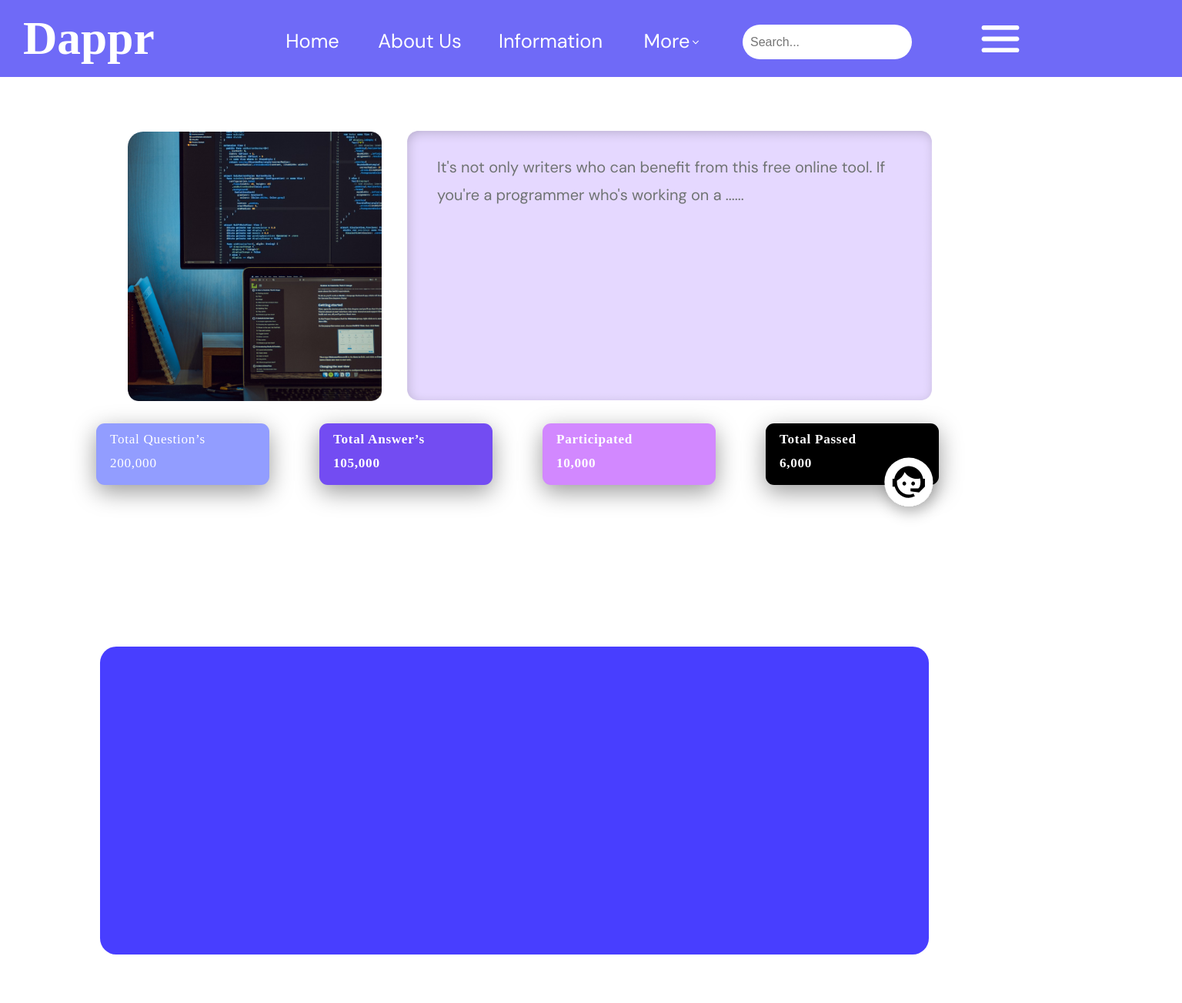
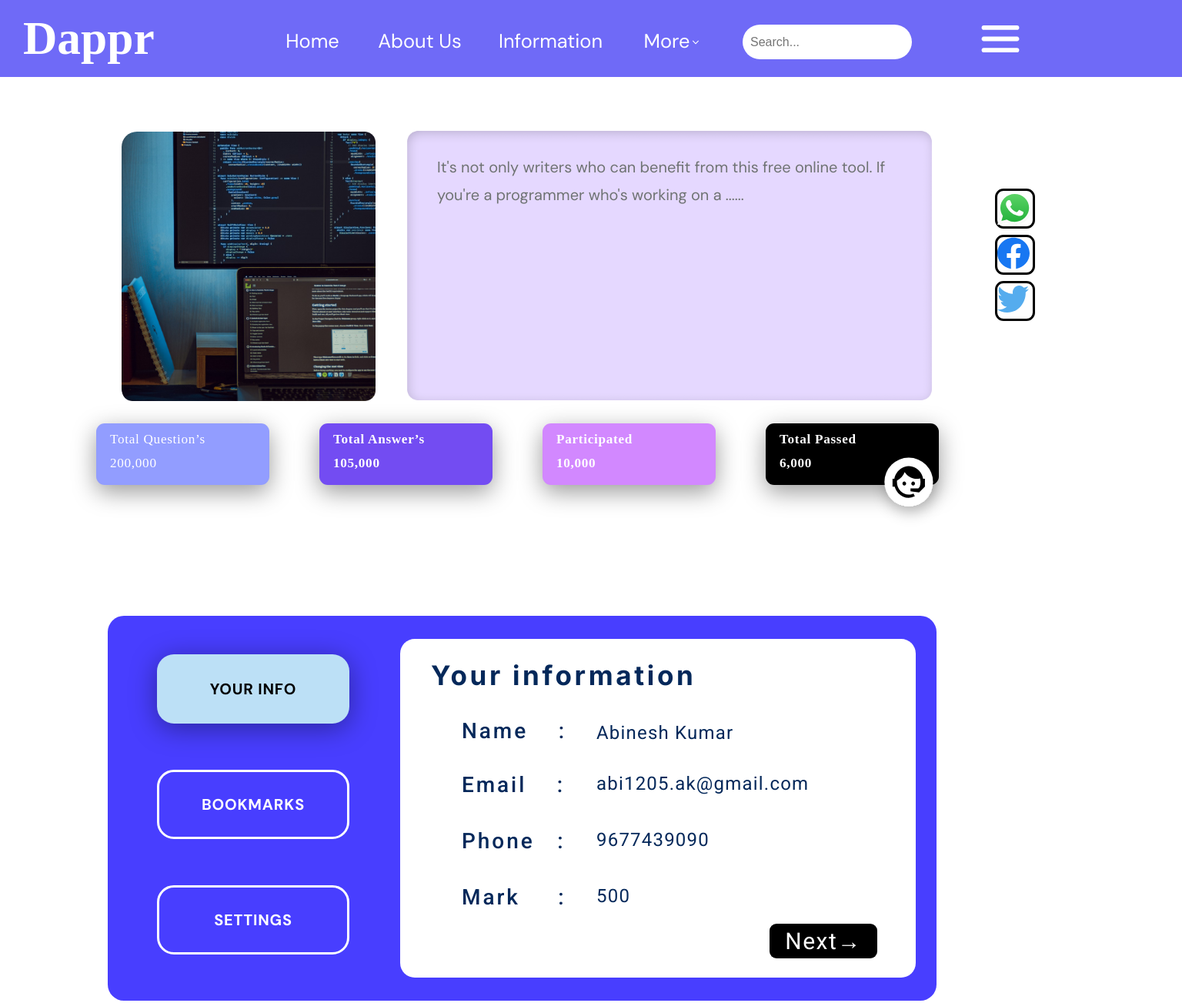
Before and after one commit to abineshkumar94/HTML-CSS-project-02, a plain HTML site: page index.html in a window 1280 px wide. Shown: the whole page at 77% size, 1536 px wide, since content can reach past the window. Before the commit the page ends 1240 px from the top, so only its background shows below. Drawn offline with Linux system fonts and the light colour scheme; a web font is replaced by a local one.

Commit message:
code-added

```diff
--- a/index.html
+++ b/index.html
@@ -44,13 +44,26 @@
         </div>
     </figure>
 
+
+        <div class="flex-container1">
+            <a href="#"><img src="/image/whatsapp-icon.svg" width="45" height="45" /></a>
+        </div>
+        <div class="flex-container2">
+           <a href="#"><img src="/image/facebook.svg"  width="42" height="42" />
+           </div></a>
+        <div class="flex-container3">
+            <a href="#"><img src="/image/twitter.svg" width="41" height="41"  /></a>
+        </div>
+
+
+
     <article class="para">
         <p>It's not only writers who can benefit from this free online tool. If <br> you're a programmer who's working on a ......</p>
     </article>
 
     <main>
         <mid1 class="midd1">
-            <div class="content-one">Total Question’s 200,000 </div>
+            <span class="content-one">Total Question’s 200,000 </span>
         </mid1>
         <mid2 class="midd2">
             <div class="content-two">Total Answer’s 105,000</div>
@@ -67,8 +80,35 @@
     <a href="#"><img src="/image/Group 2.svg" width="100" height="100"/></a>
     </figure>
 
-    <div class="rectangle-9"></div>
+    <div class="box">
+        <div class="info-box"></div>
+        <button class="button1">YOUR INFO</button>
+        <button class="button2">BOOKMARKS</button>
+        <button class="button3">SETTINGS</button>
+    </div>
 
+    <section>
+        <p class="info-text">Your information</p>
+        <span class="flprop name">Name&nbsp;&nbsp;&nbsp;&nbsp;:&nbsp;&nbsp;&nbsp;</span>
+        <span class="flprop email">Email&nbsp;&nbsp;&nbsp;&nbsp;:&nbsp;&nbsp;&nbsp;</span>
+        <span class="flprop phone">Phone&nbsp;&nbsp;&nbsp;:&nbsp;&nbsp;&nbsp;</span>
+        <span class="flprop mark">Mark&nbsp;&nbsp;&nbsp;&nbsp;&nbsp;:&nbsp;&nbsp;&nbsp;</span>
+        <div class="frprop recipient">Abinesh Kumar</div>
+        <div class="frprop id">abi1205.ak@gmail.com</div>
+        <div class="frprop number">9677439090</div>
+        <div class="frprop value">500</div>
+    </section>
+
+    <button class="next arrow">Next&#8594;</button>
+
+
+
+
+
+
+
+
+    <div class="box2"></div>
 
 </body>
 </html>
--- a/styles.css
+++ b/styles.css
@@ -2,12 +2,17 @@
 
 @import url('https://fonts.googleapis.com/css2?family=DM+Sans:ital,wght@0,400;0,500;0,700;1,400;1,500;1,700&display=swap');
 
+@import url('https://fonts.googleapis.com/css2?family=Inter:wght@700&family=Roboto:ital,wght@0,100;0,300;0,400;0,500;0,700;0,900;1,100;1,300;1,400;1,500;1,700;1,900&display=swap');
 
 
 .root {
     --nav-colour: #6F6AF7;
 }
 
+ body {
+  height: 100%;
+  margin: 0;
+}
 
 
 /** nagigation **/
@@ -163,6 +168,46 @@
     z-index: 1;
   }
 
+  .flex-container1 {
+    box-sizing: border-box;
+    position: fixed;
+    width: 52px;
+    height: 52px;
+    left: 1293px;
+    top: 245px;
+    background: #FFFFFF;
+    border: 3px solid #000000;
+    border-radius: 11px;
+    z-index: 1;
+  }
+
+  .flex-container2 {
+    box-sizing: border-box;
+    position: fixed;
+    width: 52px;
+    height: 52px;
+    left: 1293px;
+    top: 305px;
+    background: #FFFFFF;
+    border: 3px solid #000000;
+    border-radius: 11px;
+    z-index: 1;
+  }
+
+  .flex-container3 {
+    box-sizing: border-box;
+    position: fixed;
+    width: 52px;
+    height: 52px;
+    left: 1293px;
+    top: 365px;
+    background: #FFFFFF;
+    border: 3px solid #000000;
+    border-radius: 11px;
+    z-index: 1;
+  }
+
+
   /** middle thing **/
 
 
@@ -283,14 +328,224 @@
 
  /** next-scroll **/
 
- .rectangle-9 {
+
+ .box {
   position:absolute;
   width: 1077px;
-  height: 400px;
-  left: 130px;
-  top: 840px;
+  height: 500px;
+  left: 140px;
+  top: 800px;
   background: #483EFF;
   bottom: 20px;
   border-radius: 21px;
 
 }
+
+.info-box {
+  position: relative;
+  height: 440px;
+  width: 670px;
+  left: 380px;
+  top: 30px;
+  border-radius: 19px;
+  background: #FFFFFF;
+}
+
+.button1 {
+  position: absolute;
+  width: 250px;
+  height: 90px;
+  left: 64px;
+  top: 50px;
+  cursor: pointer;
+  background: #BCE0F6;
+  box-shadow: 0px 6px 35px rgba(0, 0, 0, 0.39);
+  border-radius: 22px;
+  font-family: DM Sans;
+  font-size: 20px;
+  font-weight: 700;
+  line-height: 63px;
+  letter-spacing: 0.04em;
+  text-align: center;
+  border: none;
+
+}
+
+.button2 {
+  position: absolute;
+  width: 250px;
+  height: 90px;
+  left: 64px;
+  top: 200px;
+  cursor: pointer;
+  background: #483EFF;
+  border: 3px solid #FFFFFF;
+  border-radius: 22px;
+  font-family: DM Sans;
+  font-size: 20px;
+  font-weight: 700;
+  line-height: 63px;
+  letter-spacing: 0.04em;
+  text-align: center;
+  color: #FFFFFF;
+
+}
+
+.button3 {
+  position: absolute;
+  width: 250px;
+  height: 90px;
+  left: 64px;
+  top: 350px;
+  cursor: pointer;
+  background: #483EFF;
+  border: 3px solid #FFFFFF;
+  border-radius: 22px;
+  font-family: DM Sans;
+  font-size: 20px;
+  font-weight: 700;
+  line-height: 63px;
+  letter-spacing: 0.04em;
+  text-align: center;
+  color: #FFFFFF;
+
+}
+
+.info-text {
+  position: absolute;
+  width: 200px;
+  height: 36px;
+  left: 560px;
+  top: 820px;
+  font-family: 'Inter';
+  font-style: normal;
+  font-weight: 700;
+  font-size: 35px;
+  line-height:45px;
+  letter-spacing: 0.105em;
+  color: #04285A;
+  white-space: nowrap;
+}
+
+.flprop {
+  font-family: Roboto;
+  font-size: normal;
+  font-weight: 500;
+  font-size: 28px;
+  line-height: 33px;
+  letter-spacing: 0.105em;
+  color: #04285A;
+}
+
+.name {
+  position: absolute;
+  width: 85px;
+  height: 26px;
+  left: 600px;
+  top: 933px;
+}
+
+.email {
+  position: absolute;
+  width: 85px;
+  height: 26px;
+  left: 600px;
+  top: 1003px;
+}
+
+.phone {
+  position: absolute;
+  width: 85px;
+  height: 26px;
+  left: 600px;
+  top: 1076px;
+}
+
+.mark {
+  position: absolute;
+  width: 85px;
+  height: 26px;
+  left: 600px;
+  top: 1149px;
+}
+
+.frprop {
+  font-family: Roboto;
+  font-size: normal;
+  font-weight: 400;
+  font-size: 24px;
+  line-height: 28px;
+  letter-spacing: 0.05em;
+  color: #04285A;
+}
+
+.recipient {
+  position: absolute;
+  width: 85px;
+  height: 26px;
+  left: 775px;
+  top: 937.5px;
+  white-space: nowrap;
+}
+
+.id {
+  position: absolute;
+  width: 85px;
+  height: 26px;
+  left: 775px;
+  top: 1003.5px;
+  white-space: nowrap;
+}
+
+.number {
+  position: absolute;
+  width: 85px;
+  height: 26px;
+  left: 775px;
+  top: 1076.5px;
+  white-space: nowrap;
+}
+
+.value {
+  position: absolute;
+  width: 85px;
+  height: 26px;
+  left: 775px;
+  top: 1149.5px;
+  white-space: nowrap;
+}
+
+.next {
+  position: absolute;
+  width: 140px;
+  height: 45px;
+  left:1030px;
+  top: 1200px;
+  background: #000000;
+  border-radius: 9px;
+  border: none;
+  font-family: 'Roboto';
+  font-style: normal;
+  font-weight: 400;
+  font-size: 30px;
+  left: 1000px;
+  line-height: 35px;
+  letter-spacing: 0.05em;
+  color: #FFFFFF;
+  cursor: pointer;
+}
+
+.next .arrow {
+  display: inline-block;
+  transform: translateY(5px);
+}
+
+ .box2 {
+  position: relative;
+  bottom: 20px;
+  top: 1000px;
+  left: 50%;
+  width: 70%;
+  height: 5px;
+  background-color: #FFFFFF;
+ }
```
Also changed, not shown: image/facebook.svg (added), image/twitter.svg (added), image/whatsapp-icon.svg (added).
